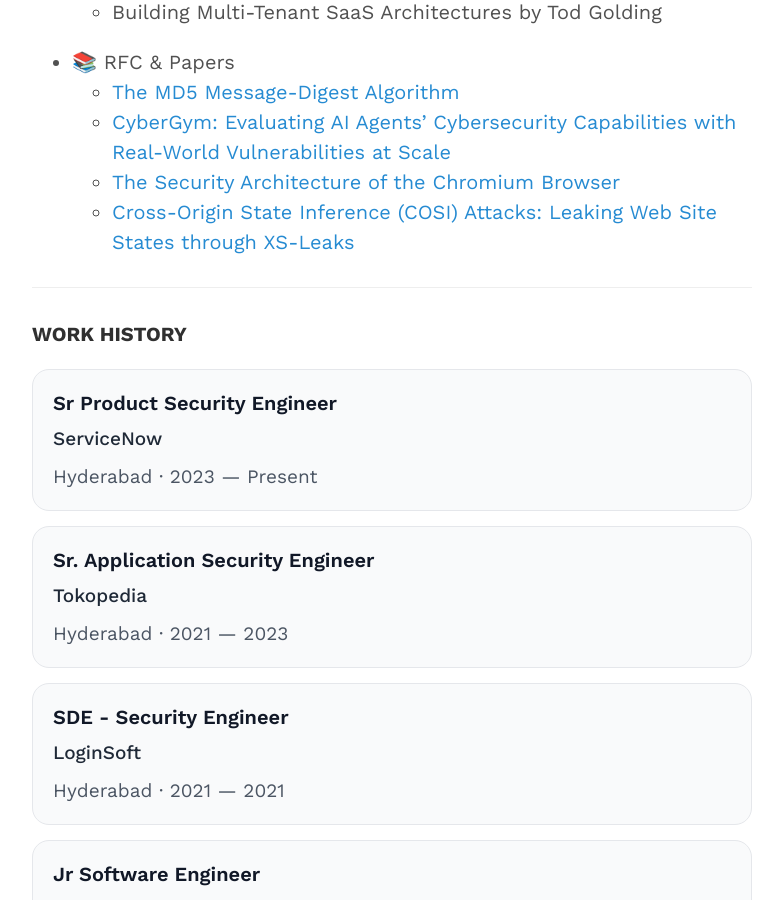
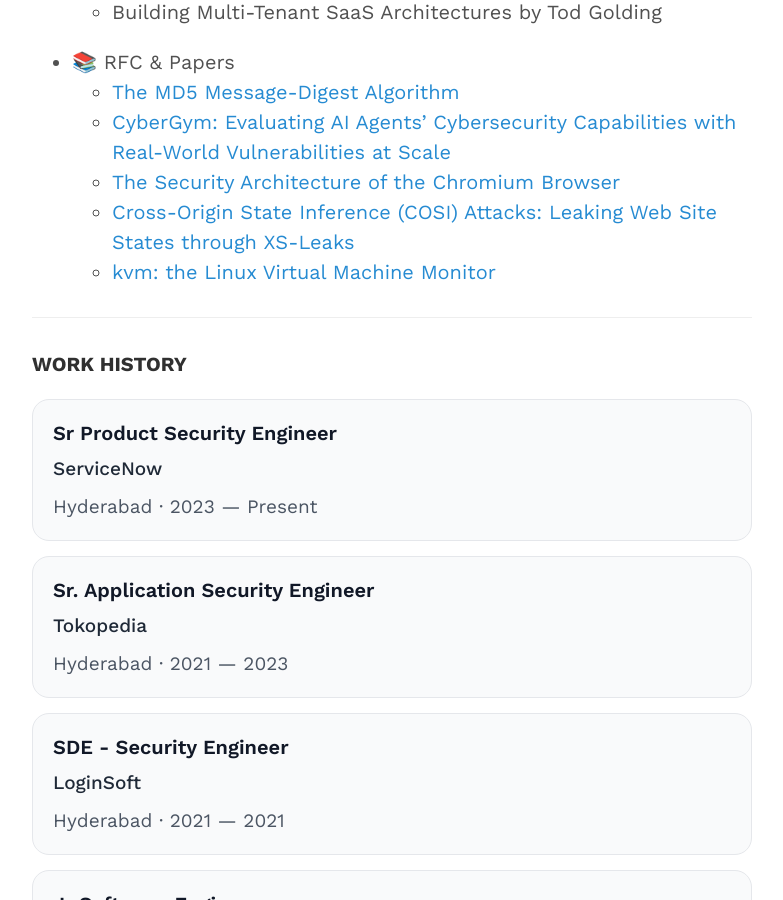
Before and after one commit to ironfisto/ironfisto.github.io, a Jekyll site: the page built from index.markdown, in a window 1280 px wide and 900 px high, scrolled down 1104 px. Shown: the whole window, without its empty margins (248-1031 px from the left). Built offline with Jekyll 4.4.1, drawn with Linux system fonts in a browser that asks for light colours.

Commit message:
added link

```diff
--- a/index.markdown
+++ b/index.markdown
@@ -36,6 +36,7 @@
   - [CyberGym: Evaluating AI Agents' Cybersecurity Capabilities with Real-World Vulnerabilities at Scale](https://arxiv.org/abs/2506.02548)
   - [The Security Architecture of the Chromium Browser](https://seclab.stanford.edu/websec/chromium/chromium-security-architecture.pdf)
   - [Cross-Origin State Inference (COSI) Attacks: Leaking Web Site States through XS-Leaks](https://www.ndss-symposium.org/wp-content/uploads/2020/02/24278-paper.pdf)
+  - [kvm: the Linux Virtual Machine Monitor](https://hobby.esselfe.ca/docs/kvm-monitor.pdf)
 
 ---
 
```
